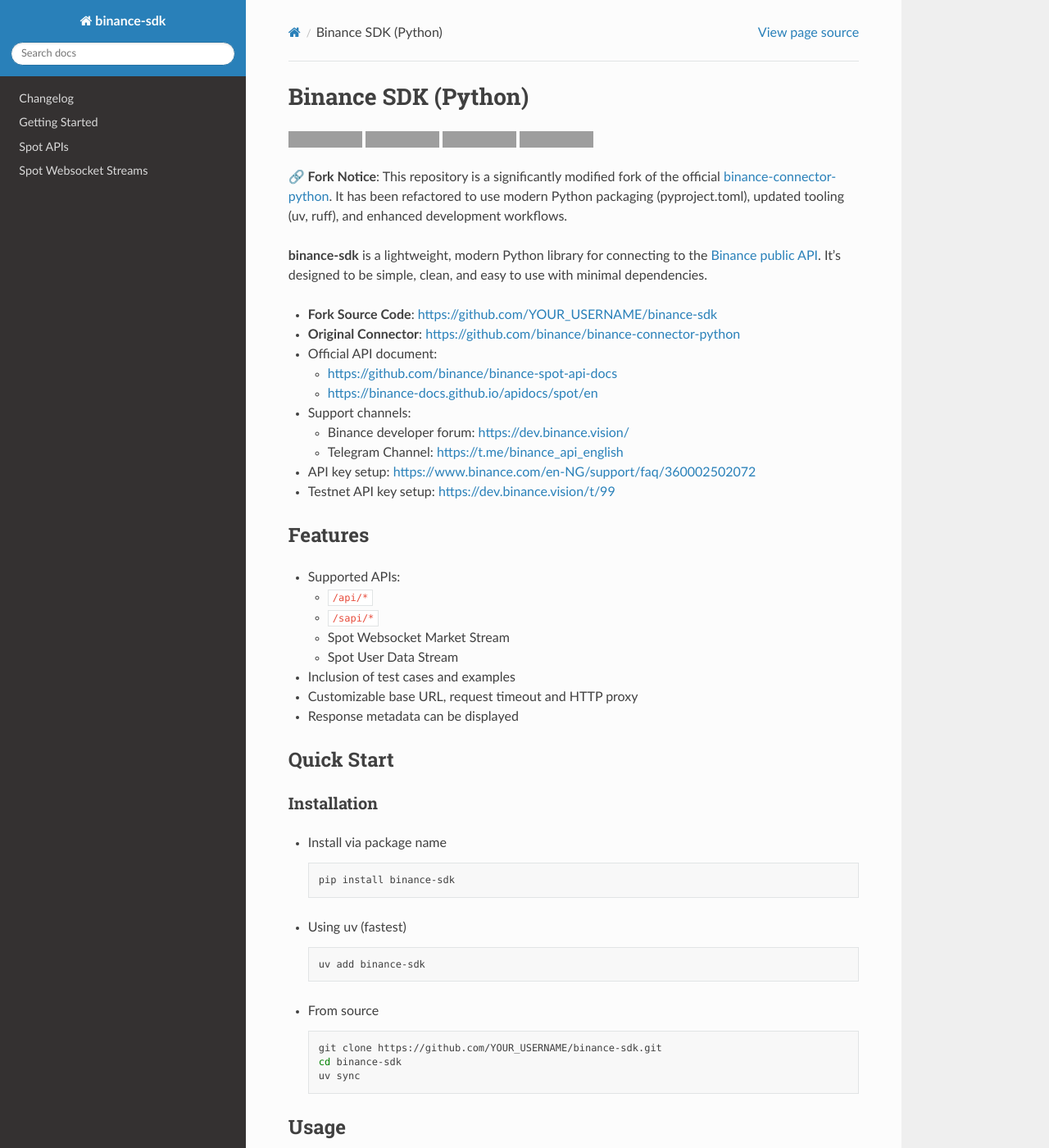
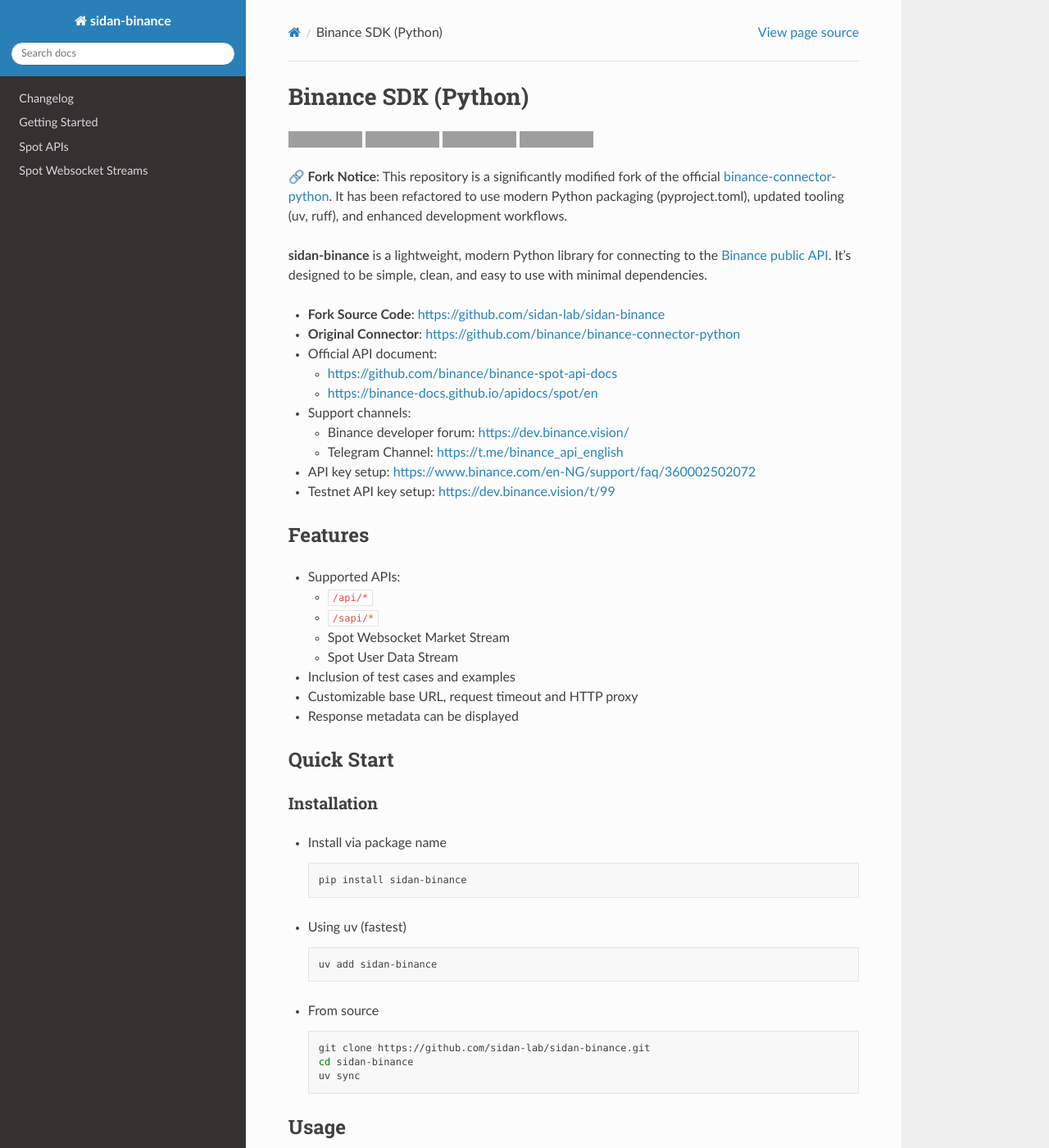
Before and after one commit to sidan-lab/binance-sdk, a Sphinx documentation site: the page built from docs/source/index.rst, in a window 1280 px wide and 1400 px high. Shown: the whole window at 82% size. Built offline with Sphinx 7.4.7 and the Read the Docs theme 3.1.0, drawn with Linux system fonts in a browser that asks for light colours; pages that are not in the unit, such as notebooks, are missing from menus; grey boxes are pictures that could not be loaded.

```diff
--- a/docs/source/conf.py
+++ b/docs/source/conf.py
@@ -18,7 +18,7 @@ sys.path.insert(0, os.path.abspath("../.."))
 
 # -- Project information -----------------------------------------------------
 
-project = "binance-sdk"
+project = "sidan-binance"
 copyright = "2023, Binance (Original), 2025, Fork Maintainer"
 author = "Binance, Fork Maintainer"
 
--- a/docs/source/index.rst
+++ b/docs/source/index.rst
@@ -1,4 +1,4 @@
-.. binance-sdk documentation master file, created by
+.. sidan-binance documentation master file, created by
    sphinx-quickstart on Thu Jun  3 10:37:38 2021.
    You can adapt this file completely to your liking, but it should at least
    contain the root `toctree` directive.
--- a/docs/source/intro.rst
+++ b/docs/source/intro.rst
@@ -11,8 +11,8 @@ Binance SDK (Python)
    :alt: Python version
 
 
-.. image:: https://github.com/YOUR_USERNAME/binance-sdk/actions/workflows/docs.yml/badge.svg
-   :target: https://YOUR_USERNAME.github.io/binance-sdk/
+.. image:: https://github.com/sidan-lab/sidan-binance/actions/workflows/docs.yml/badge.svg
+   :target: https://sidan-lab.github.io/sidan-binance/
    :alt: Documentation
 
 
@@ -27,10 +27,10 @@ Binance SDK (Python)
 
 **🔗 Fork Notice**: This repository is a significantly modified fork of the official `binance-connector-python <https://github.com/binance/binance-connector-python>`_. It has been refactored to use modern Python packaging (pyproject.toml), updated tooling (uv, ruff), and enhanced development workflows.
 
-**binance-sdk** is a lightweight, modern Python library for connecting to the `Binance public API <https://github.com/binance/binance-spot-api-docs>`_.
+**sidan-binance** is a lightweight, modern Python library for connecting to the `Binance public API <https://github.com/binance/binance-spot-api-docs>`_.
 It's designed to be simple, clean, and easy to use with minimal dependencies.
 
-* **Fork Source Code**: https://github.com/YOUR_USERNAME/binance-sdk
+* **Fork Source Code**: https://github.com/sidan-lab/sidan-binance
 * **Original Connector**: https://github.com/binance/binance-connector-python
 * Official API document:
 
@@ -69,20 +69,20 @@ Installation
 
   .. code-block:: bash
 
-     pip install binance-sdk
+     pip install sidan-binance
 
 * Using uv (fastest)
 
   .. code-block:: bash
 
-     uv add binance-sdk
+     uv add sidan-binance
 
 * From source
 
   .. code-block:: bash
 
-    git clone https://github.com/YOUR_USERNAME/binance-sdk.git
-    cd binance-sdk
+    git clone https://github.com/sidan-lab/sidan-binance.git
+    cd sidan-binance
     uv sync
 
 
@@ -121,7 +121,7 @@ RESTful APIs
    response = client.new_order(**params)
    logging.info(response)
 
-Please find `examples <https://github.com/YOUR_USERNAME/binance-sdk/tree/main/examples>`_ folder to check for more endpoints.
+Please find `examples <https://github.com/sidan-lab/sidan-binance/tree/main/examples>`_ folder to check for more endpoints.
 
 
 Websocket
@@ -154,4 +154,4 @@ Websocket
 
    ws_client.stop()
 
-More websocket examples are available in the `examples <https://github.com/YOUR_USERNAME/binance-sdk/tree/main/examples>`_ folder
+More websocket examples are available in the `examples <https://github.com/sidan-lab/sidan-binance/tree/main/examples>`_ folder
```
Also changed, not shown: README.md (+27 -18 lines), docs/source/getting_started.rst (+5 -5 lines), pyproject.toml (+5 -5 lines), .pre-commit-config.yaml, 4 other files.
